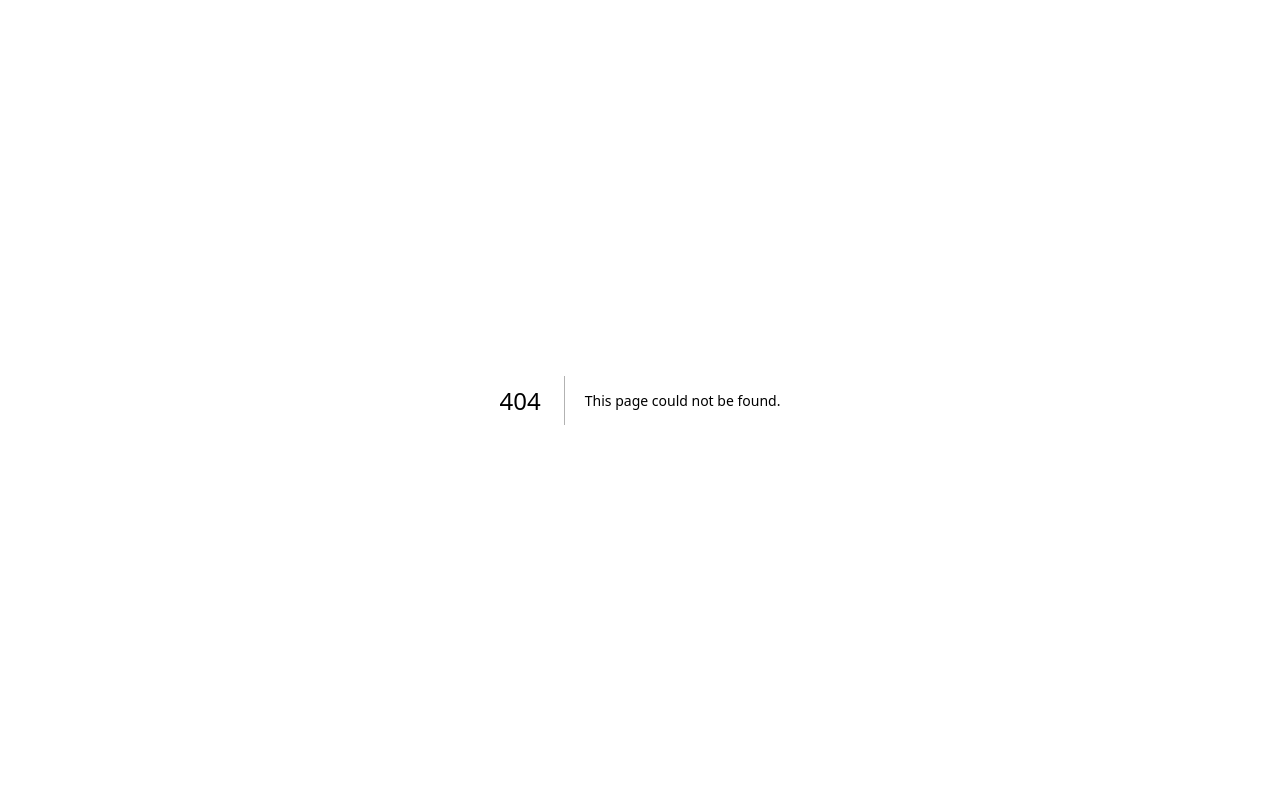
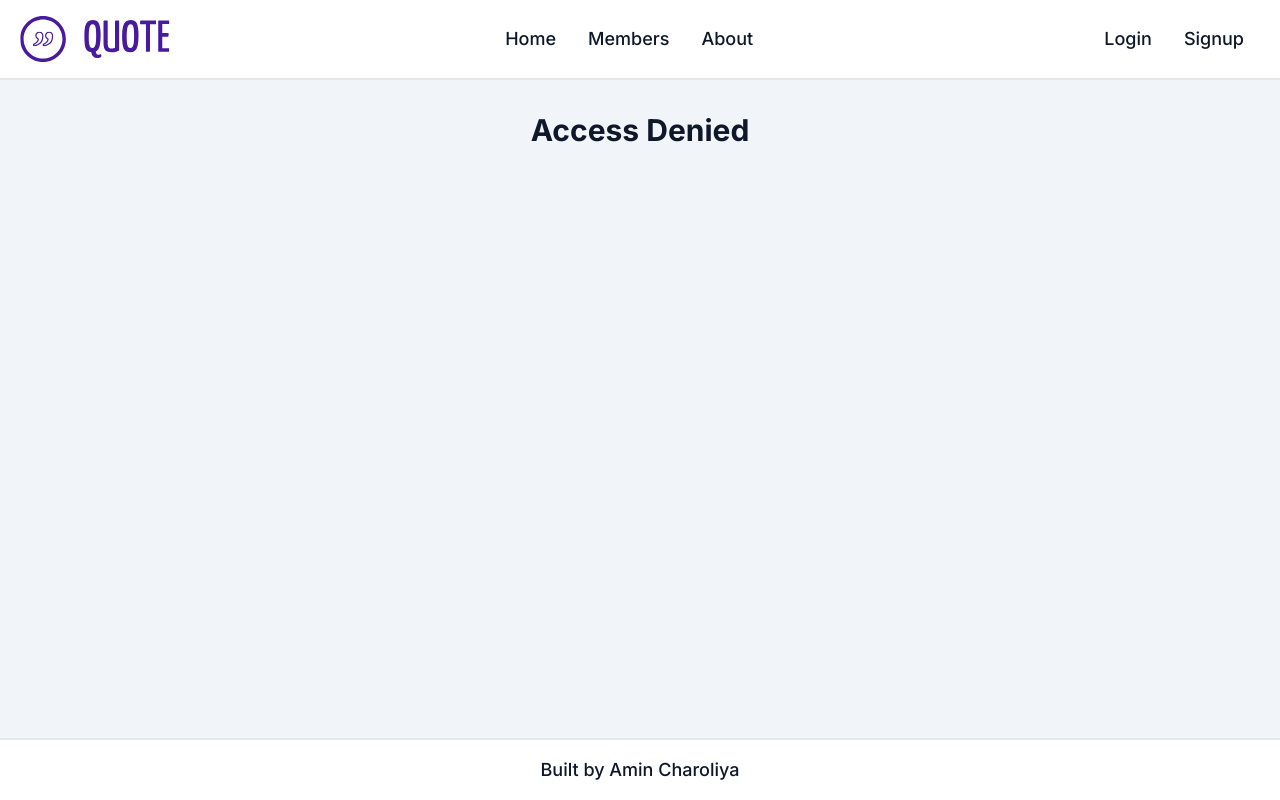
Before and after one commit to amincharoliya/quotes-machine, a Next.js app: page /unauthorized in a window 1280 px wide. Before the commit this address had no page. Built offline with nearby package versions, Linux system fonts and the light colour scheme; no server answers.

Commit message:
Add unauthorized page

```diff
--- a/components/icons.tsx
+++ b/components/icons.tsx
@@ -85,3 +85,22 @@ export function ArrowRound({ className }: { className?: string }) {
 		</svg>
 	);
 }
+
+export function Alert({ className }: { className?: string }) {
+	return (
+		<svg
+			xmlns="http://www.w3.org/2000/svg"
+			fill="none"
+			viewBox="0 0 24 24"
+			strokeWidth={1.5}
+			stroke="currentColor"
+			className={className}
+		>
+			<path
+				strokeLinecap="round"
+				strokeLinejoin="round"
+				d="M12 9v3.75m-9.303 3.376c-.866 1.5.217 3.374 1.948 3.374h14.71c1.73 0 2.813-1.874 1.948-3.374L13.949 3.378c-.866-1.5-3.032-1.5-3.898 0L2.697 16.126zM12 15.75h.007v.008H12v-.008z"
+			/>
+		</svg>
+	);
+}
--- a/pages/_app.tsx
+++ b/pages/_app.tsx
@@ -1,6 +1,7 @@
 import '../styles/globals.css';
 import type { AppProps } from 'next/app';
 import { SessionProvider, useSession } from 'next-auth/react';
+import { useRouter } from 'next/router';
 
 export default function App({
 	Component,
@@ -8,7 +9,28 @@ export default function App({
 }: AppProps) {
 	return (
 		<SessionProvider session={session}>
-			<Component {...pageProps} />
+			{Component.auth ? (
+				<Auth>
+					<Component {...pageProps} />
+				</Auth>
+			) : (
+				<Component {...pageProps} />
+			)}
 		</SessionProvider>
 	);
 }
+
+function Auth({ children }) {
+	const router = useRouter();
+	const { status } = useSession({
+		required: true,
+		onUnauthenticated() {
+			router.push('/unauthorized?message=Login Required');
+		},
+	});
+	if (status === 'loading') {
+		return <div>Loading...</div>;
+	}
+
+	return children;
+}
--- a/pages/edit-profile.tsx
+++ b/pages/edit-profile.tsx
@@ -56,7 +56,7 @@ const resolver: Resolver<FormValues> = async (values) => {
 	};
 };
 
-export default function EditProfile() {
+const EditProfile = () => {
 	const { status, data: session } = useSession();
 	const [customError, setCustomError] = useState(null);
 	const [avatar, setAvatar] = useState(null);
@@ -159,7 +159,7 @@ export default function EditProfile() {
 					<label className="block">
 						<strong className="block mb-3">Name</strong>
 						<input
-							className="border-2 dark:border-slate-50/[0.06] p-2 w-full mb-5 bg-white rounded-md"
+							className="border-2 dark:border-slate-50/[0.06] p-2 w-full mb-5 bg-white rounded-md text-slate-900"
 							type="text"
 							placeholder="Enter Email"
 							{...register('name')}
@@ -173,7 +173,7 @@ export default function EditProfile() {
 					<label className="block">
 						<strong className="block mb-3">Email</strong>
 						<input
-							className="border-2 dark:border-slate-50/[0.06] p-2 w-full mb-5 bg-white rounded-md opacity-80 cursor-not-allowed"
+							className="border-2 dark:border-slate-50/[0.06] p-2 w-full mb-5 bg-white rounded-md text-slate-900 opacity-80 cursor-not-allowed"
 							type="email"
 							placeholder="Enter Email"
 							value={session.user.email}
@@ -189,7 +189,7 @@ export default function EditProfile() {
 					<label className="block">
 						<strong className="block mb-3">Password</strong>
 						<input
-							className="border-2 dark:border-slate-50/[0.06] p-2 w-full mb-5 bg-white rounded-md"
+							className="border-2 dark:border-slate-50/[0.06] p-2 w-full mb-5 bg-white rounded-md text-slate-900"
 							type="password"
 							placeholder="Enter Password"
 							{...register('password')}
@@ -210,4 +210,7 @@ export default function EditProfile() {
 			</div>
 		</Layout>
 	);
-}
+};
+
+EditProfile.auth = true;
+export default EditProfile;
--- /dev/null
+++ b/pages/unauthorized.tsx
@@ -0,0 +1,32 @@
+import { useRouter } from 'next/router';
+import { Alert } from '../components/icons';
+import Layout from '../components/layout';
+import { defaultMetaProps } from '../components/layout/meta';
+
+export default function Unauthorized() {
+	const router = useRouter();
+	const { message } = router.query;
+
+	const props = {
+		...defaultMetaProps,
+		title: 'Access Denied | Quote Machine',
+	};
+
+	return (
+		<Layout meta={props}>
+			<div className="lg:container px-5 mx-auto ">
+				<h1 className="text-3xl text-center font-bold mb-8">
+					Access Denied
+				</h1>
+				<div className="text-center">
+					{message && (
+						<p className="p-4 bg-white dark:bg-slate-800 flex items-center max-w-lg mx-auto rounded-md">
+							<Alert className="w-8 h-8 mr-6" />
+							{message}
+						</p>
+					)}
+				</div>
+			</div>
+		</Layout>
+	);
+}
```
